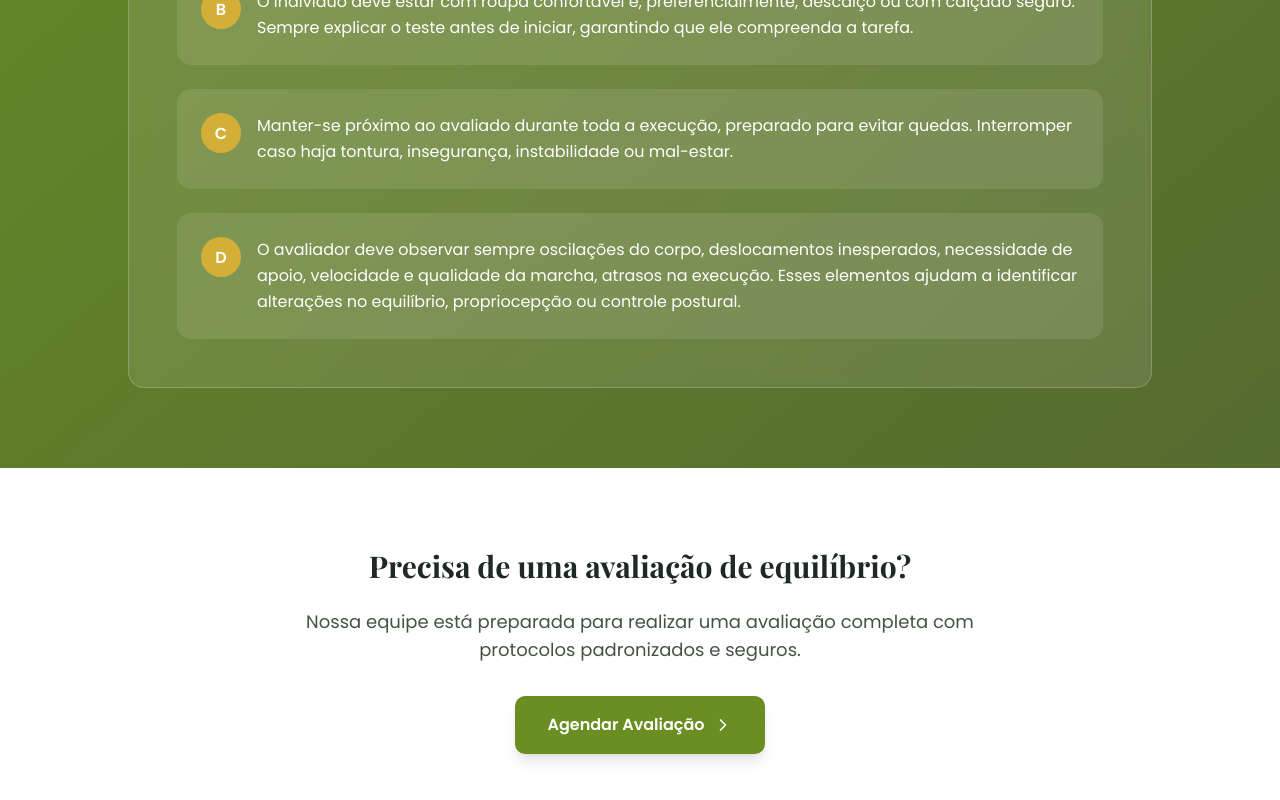
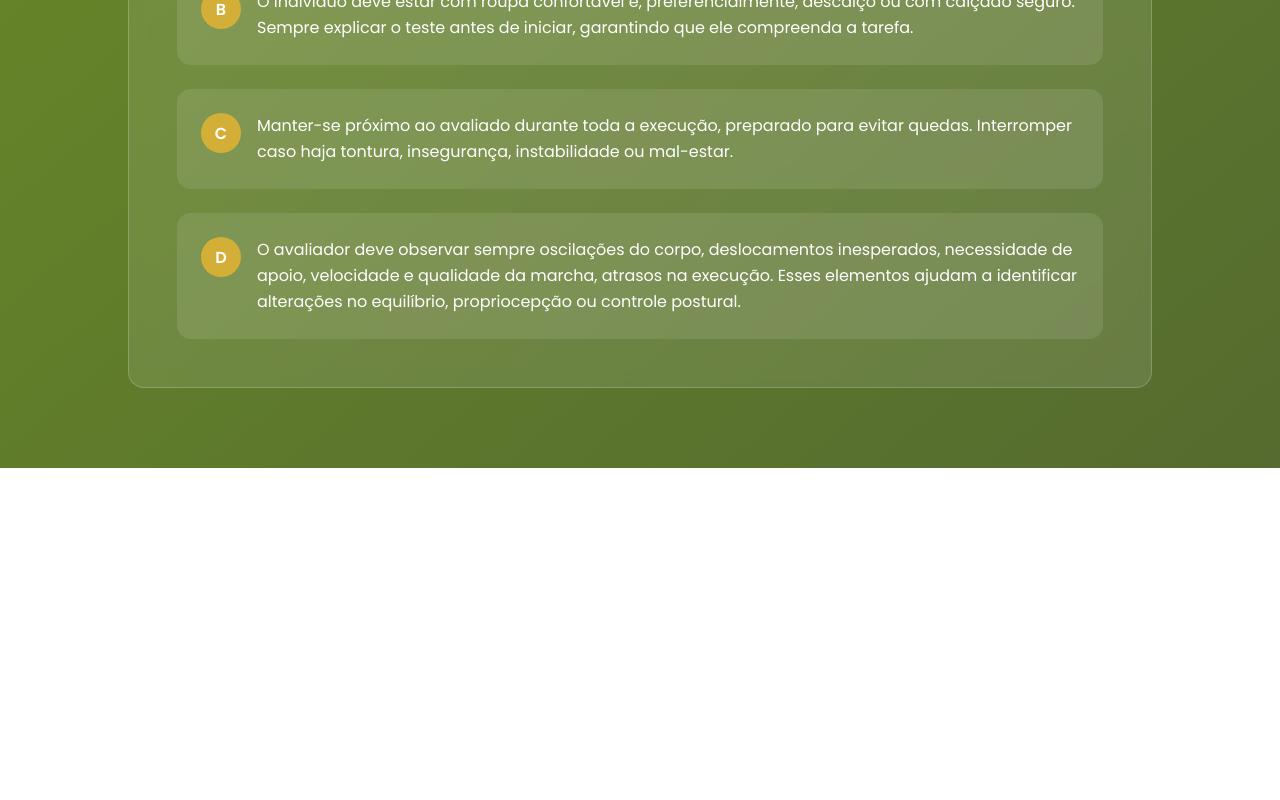
Before and after one commit to AnaLuizaRChiamenti/synapse-website, a Next.js app: page /equilibrio in a window 1280 px wide. Shown: the part 5258-6058 px from the top of the page. After the commit the page ends 5726 px from the top, so only its background shows below. Built offline with nearby package versions, Linux system fonts and the light colour scheme; a web font is replaced by a local one.

Commit message:
Precisa de uma avaliação de equilíbrio? removido

```diff
--- a/app/equilibrio/page.tsx
+++ b/app/equilibrio/page.tsx
@@ -395,25 +395,6 @@ export default function EquilibrioPage() {
           </div>
         </div>
       </section>
-
-      {/* CTA */}
-      <section className="py-16 sm:py-20 px-4 sm:px-6 md:px-8 lg:px-12 bg-white">
-        <div className="max-w-3xl mx-auto text-center">
-          <h3 className="text-2xl sm:text-3xl font-bold text-[#1f2923] mb-6">
-            Precisa de uma avaliação de equilíbrio?
-          </h3>
-          <p className="text-lg text-[#445345] mb-8 max-w-1xl mx-auto">
-            Nossa equipe está preparada para realizar uma avaliação completa com protocolos padronizados e seguros.
-          </p>
-          <a
-            href="/#contato"
-            className="inline-flex items-center gap-2 px-8 py-4 bg-[#6B8E23] text-white rounded-lg font-semibold hover:brightness-110 transition-all duration-300 shadow-lg"
-          >
-            Agendar Avaliação
-            <ChevronRight className="w-5 h-5" />
-          </a>
-        </div>
-      </section>
     </div>
   )
 }
```
